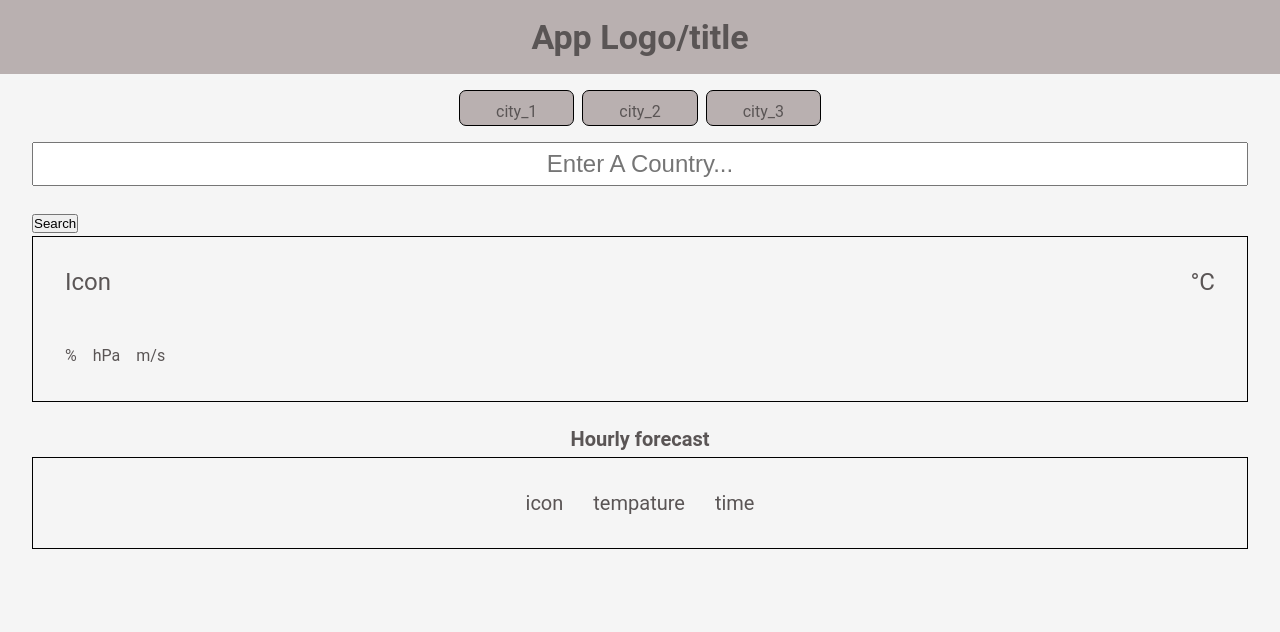
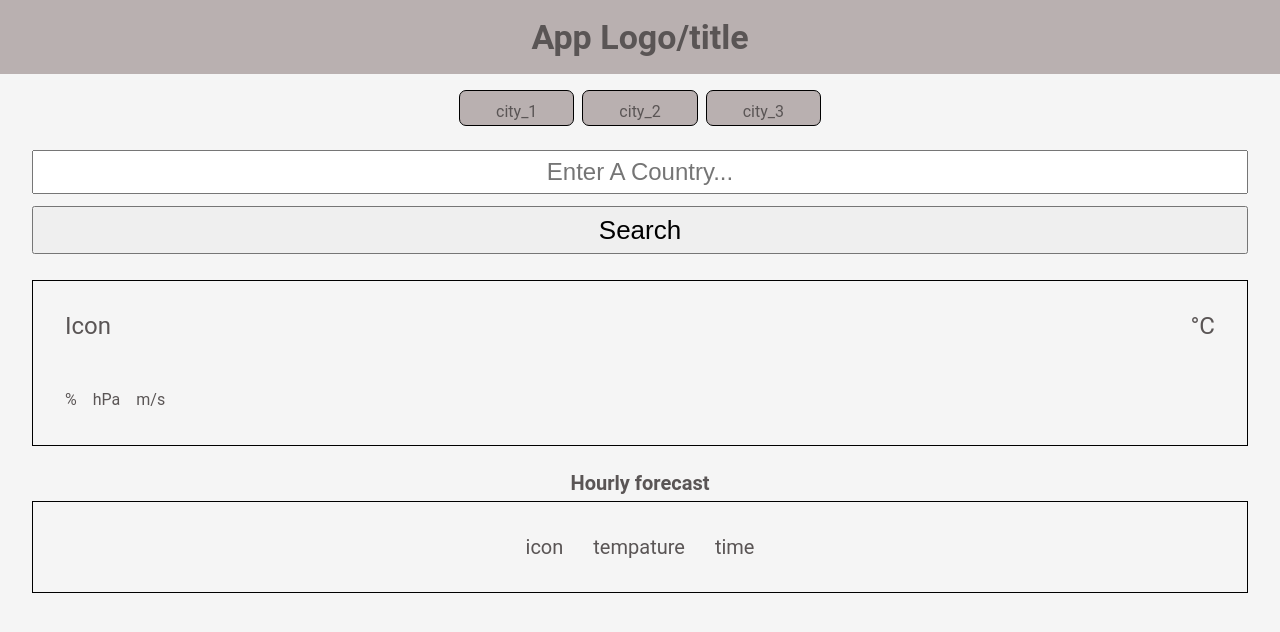
Before and after one commit to rodercode/weather-app, a Vue app: page / in a window 1280 px wide. Shown: the top 632 px of the page. Built offline with nearby package versions, Linux system fonts and the light colour scheme; no server answers.

Commit message:
apply styling to button

```diff
--- a/src/App.vue
+++ b/src/App.vue
@@ -102,11 +102,19 @@ body,
 .container-hourly-forecast,
 .box-city {
   border: 1px solid black;
+  margin-bottom: 1.5em;
 }
 
-.box-city,
+
 .search-field {
-  margin-bottom: 1em;
+  margin-bottom: .5em;
+}
+
+.btn-search{
+  width: 100%;
+  font-size: 26px;
+  padding: .25em 1em;
+  margin-bottom:1em;
 }
 
 .container-main {
```
